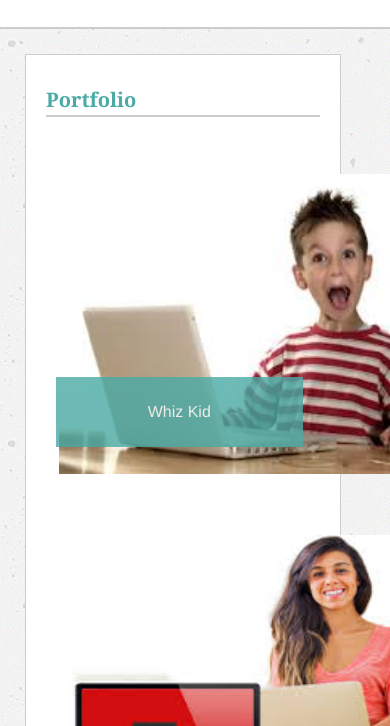
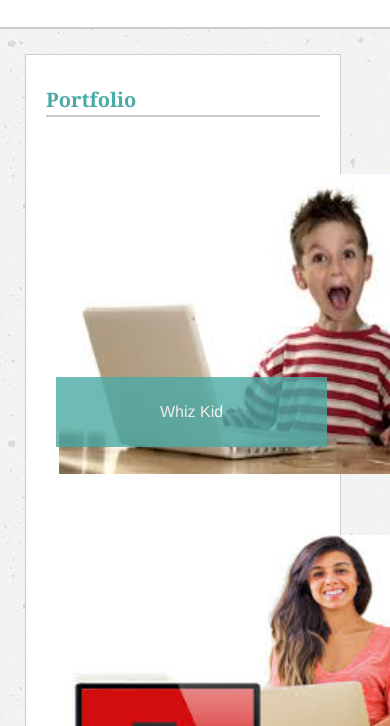
Before and after one commit to desmondtoyus/Responsive-Portfolio, a plain HTML site: page portfolio.html in a window 390 px wide. Shown: the part 118-844 px from the top of the page. Drawn offline with Linux system fonts and the light colour scheme.

Commit message:
Update style.css

```diff
--- a/assets/css/style.css
+++ b/assets/css/style.css
@@ -451,7 +451,7 @@ width: 100%;
 }
 
 .after-box{
-	width:90%;
+	width:99%;
 	position: absolute;
 	left: 0;
 	bottom: 0;
```
